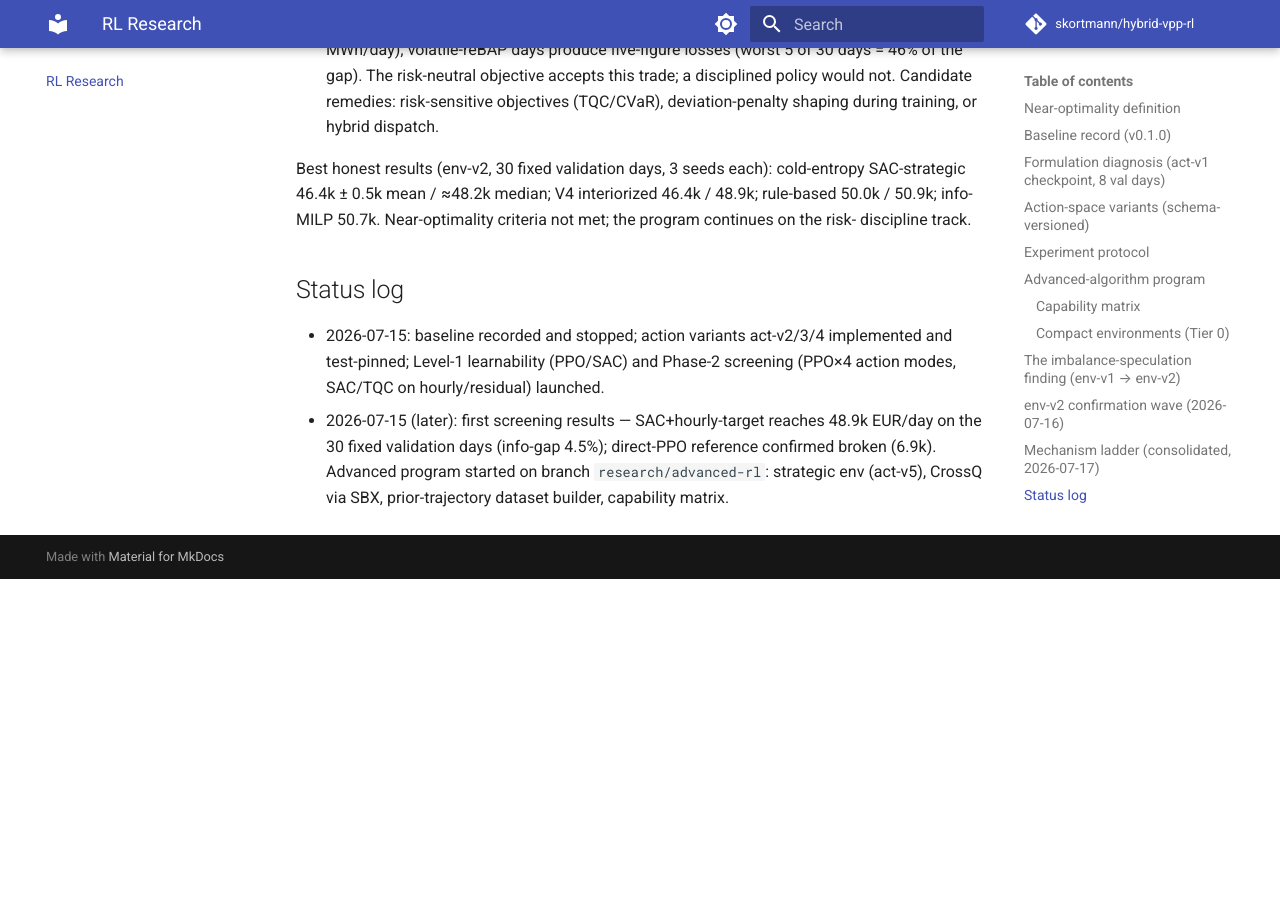
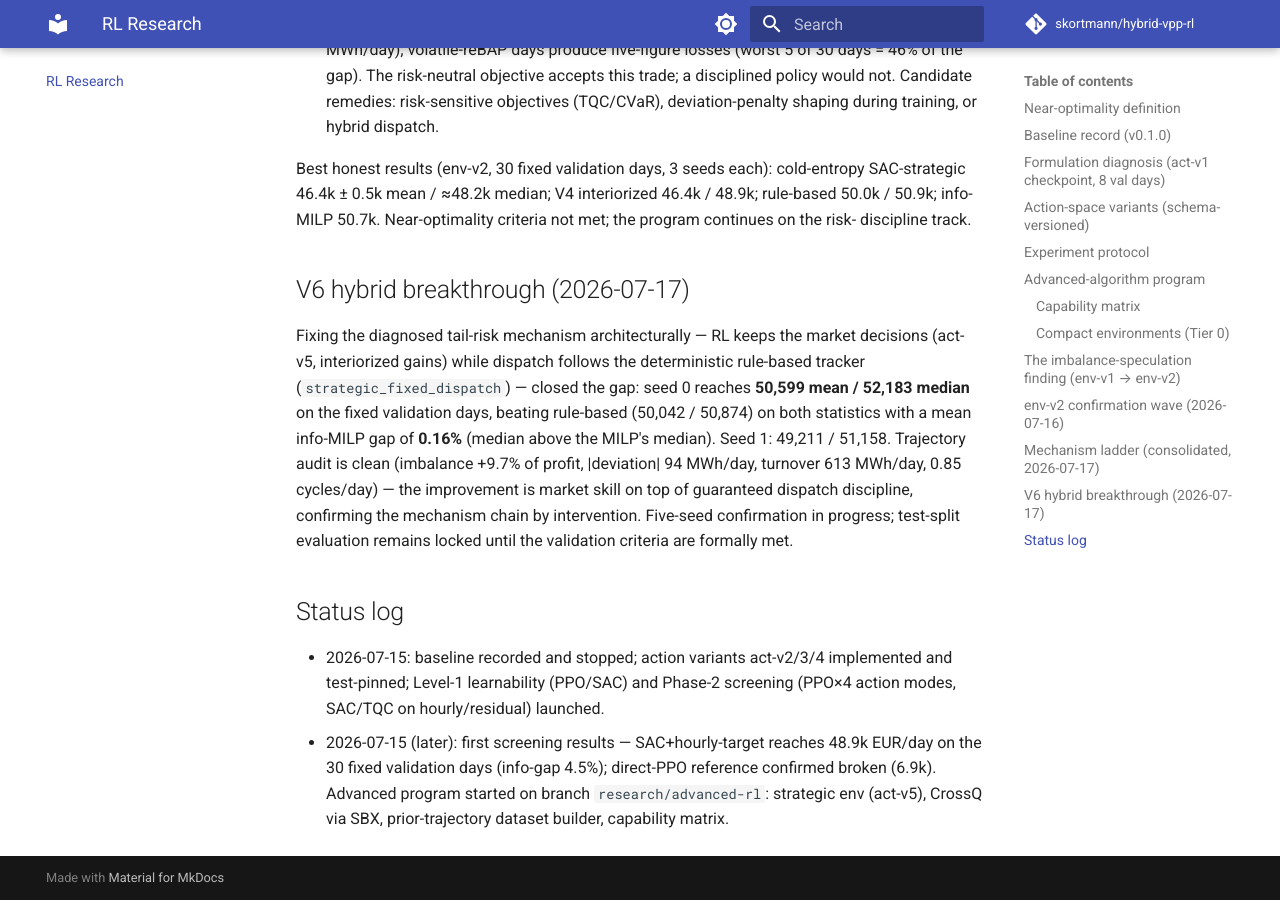
Before and after one commit to skortmann/hybrid-vpp-rl, an MkDocs documentation site: the page built from docs/rl_research.md, in a window 1280 px wide and 900 px high, scrolled down 5831 px. Built offline with MkDocs 1.6.1 and Material for MkDocs 9.7.7, drawn with Linux system fonts in a browser that asks for light colours; comment, search, counter and statistics services are not loaded; before the commit the page ends 6410 px from its top, so only the background shows below that.

Commit message:
docs: record hybrid dispatch breakthrough and clean audit

```diff
--- a/docs/rl_research.md
+++ b/docs/rl_research.md
@@ -201,6 +201,21 @@ interiorized 46.4k / 48.9k; rule-based 50.0k / 50.9k; info-MILP 50.7k.
 Near-optimality criteria not met; the program continues on the risk-
 discipline track.
 
+## V6 hybrid breakthrough (2026-07-17)
+
+Fixing the diagnosed tail-risk mechanism architecturally — RL keeps the
+market decisions (act-v5, interiorized gains) while dispatch follows the
+deterministic rule-based tracker (`strategic_fixed_dispatch`) — closed the
+gap: seed 0 reaches **50,599 mean / 52,183 median** on the fixed
+validation days, beating rule-based (50,042 / 50,874) on both statistics
+with a mean info-MILP gap of **0.16%** (median above the MILP's median).
+Seed 1: 49,211 / 51,158. Trajectory audit is clean (imbalance +9.7% of
+profit, |deviation| 94 MWh/day, turnover 613 MWh/day, 0.85 cycles/day) —
+the improvement is market skill on top of guaranteed dispatch discipline,
+confirming the mechanism chain by intervention. Five-seed confirmation in
+progress; test-split evaluation remains locked until the validation
+criteria are formally met.
+
 ## Status log
 
 * 2026-07-15: baseline recorded and stopped; action variants act-v2/3/4
```
